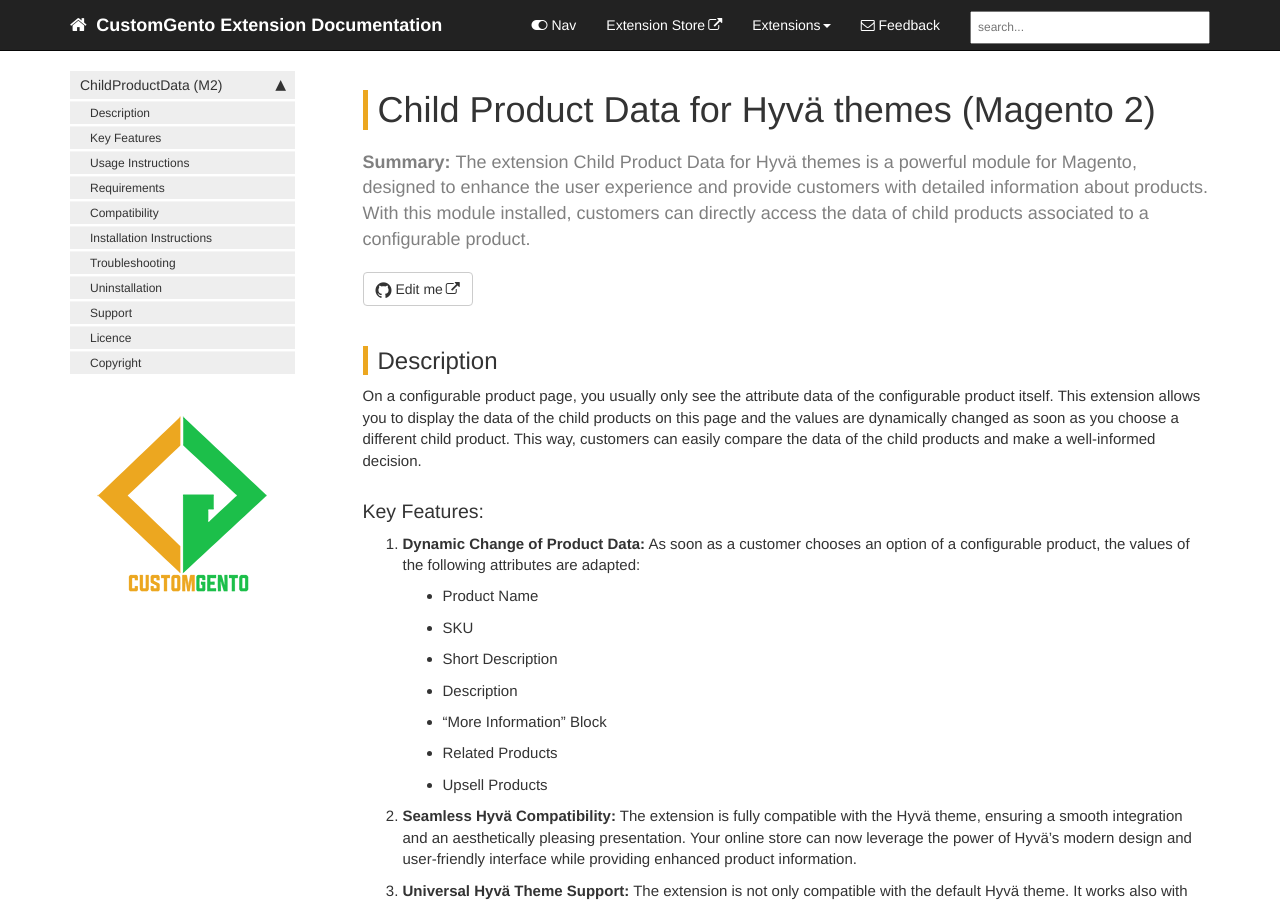
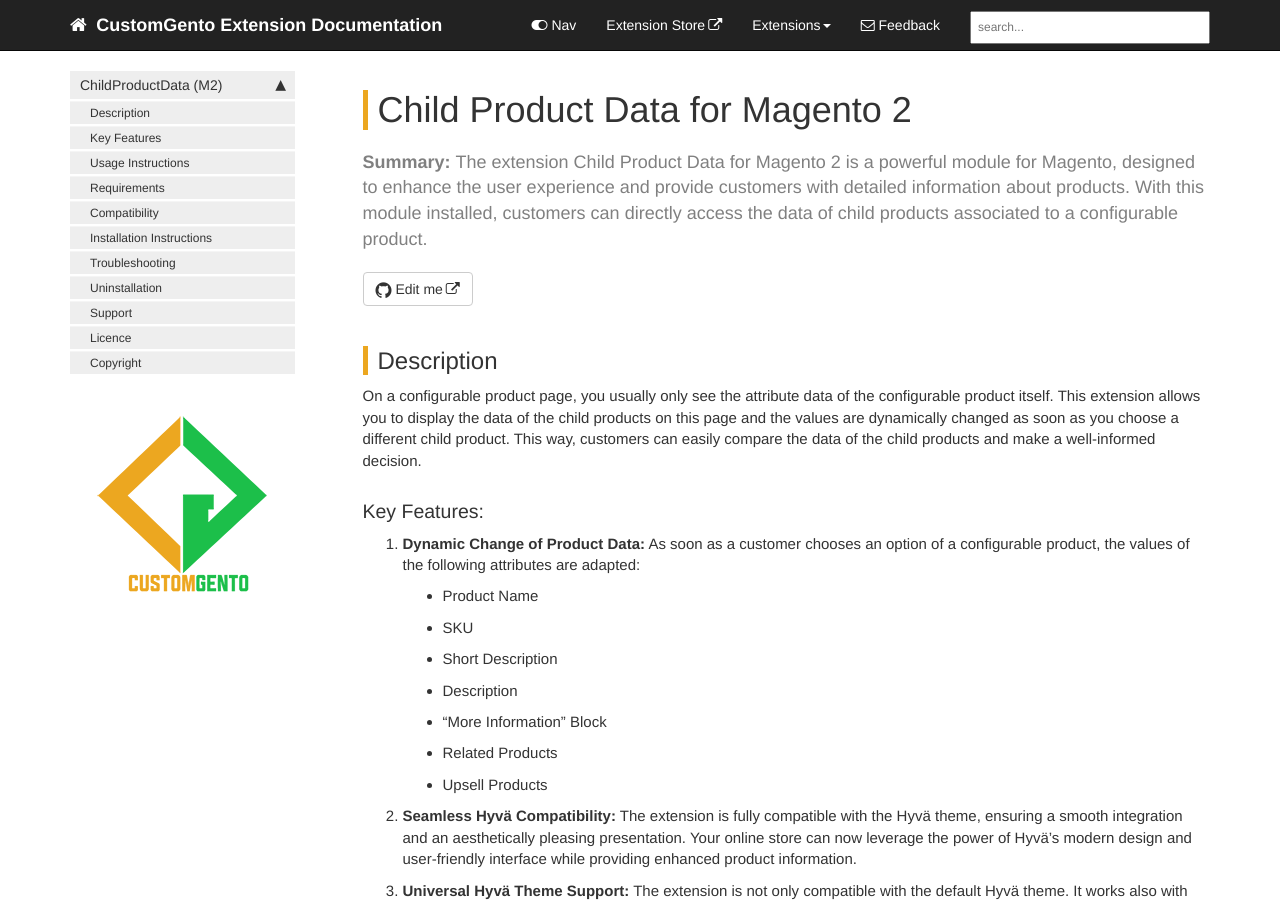
Before and after one commit to customgento/docs, a Jekyll site: the page built from pages/child-product-data-m2.md, in a window 1280 px wide and 900 px high. Built offline with Jekyll 4.4.1, drawn with Linux system fonts in a browser that asks for light colours; comment, search, counter and statistics services are not loaded.

Commit message:
Rename title, DEV-241

```diff
--- a/pages/child-product-data-m2.md
+++ b/pages/child-product-data-m2.md
@@ -1,7 +1,7 @@
 ---
-title: Child Product Data for Hyv&auml; themes (Magento 2)
+title: Child Product Data for Magento 2
 permalink: child-product-data-m2.html
-summary: "The extension Child Product Data for Hyv&auml; themes is a powerful module for Magento, designed to enhance the user experience and provide customers with detailed information about products. With this module installed, customers can directly access the data of child products associated to a configurable product."
+summary: "The extension Child Product Data for Magento 2 is a powerful module for Magento, designed to enhance the user experience and provide customers with detailed information about products. With this module installed, customers can directly access the data of child products associated to a configurable product."
 sidebar: cpd_m2_sidebar
 toc: false
 ---
```
